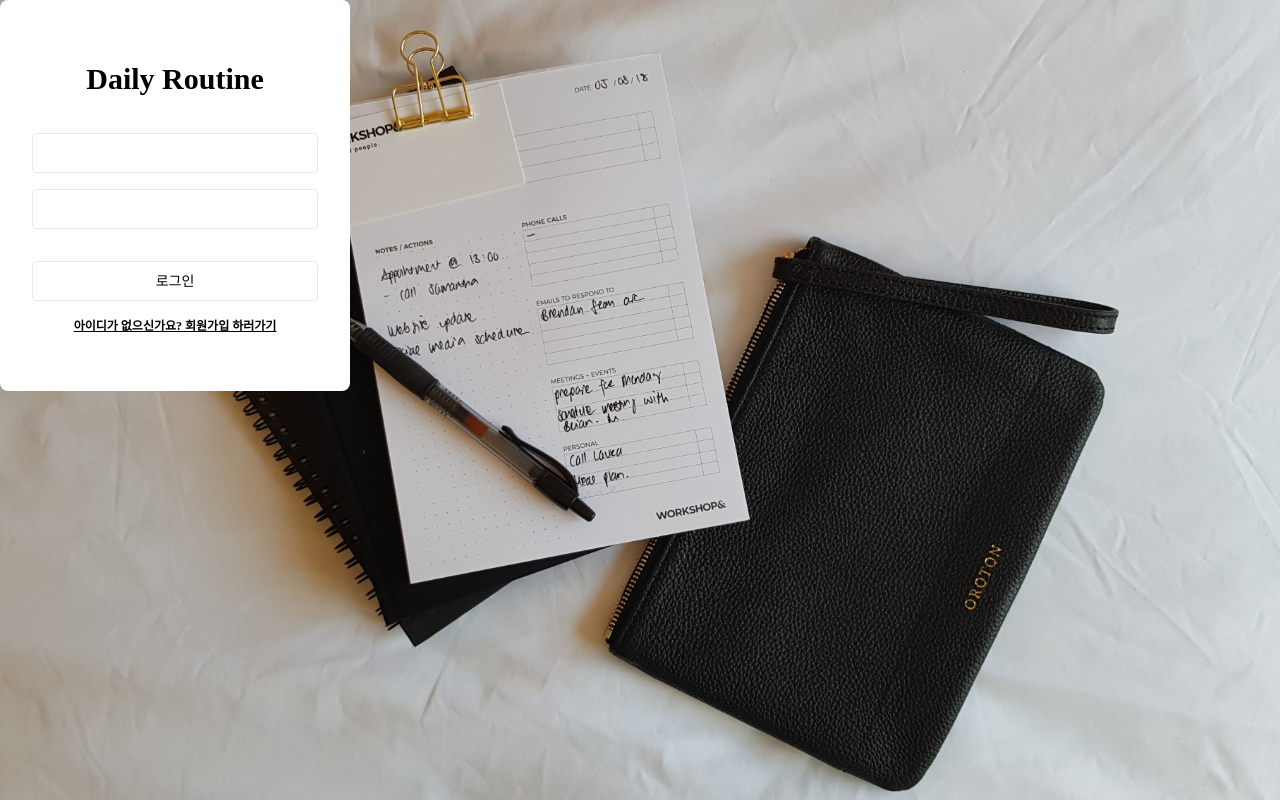
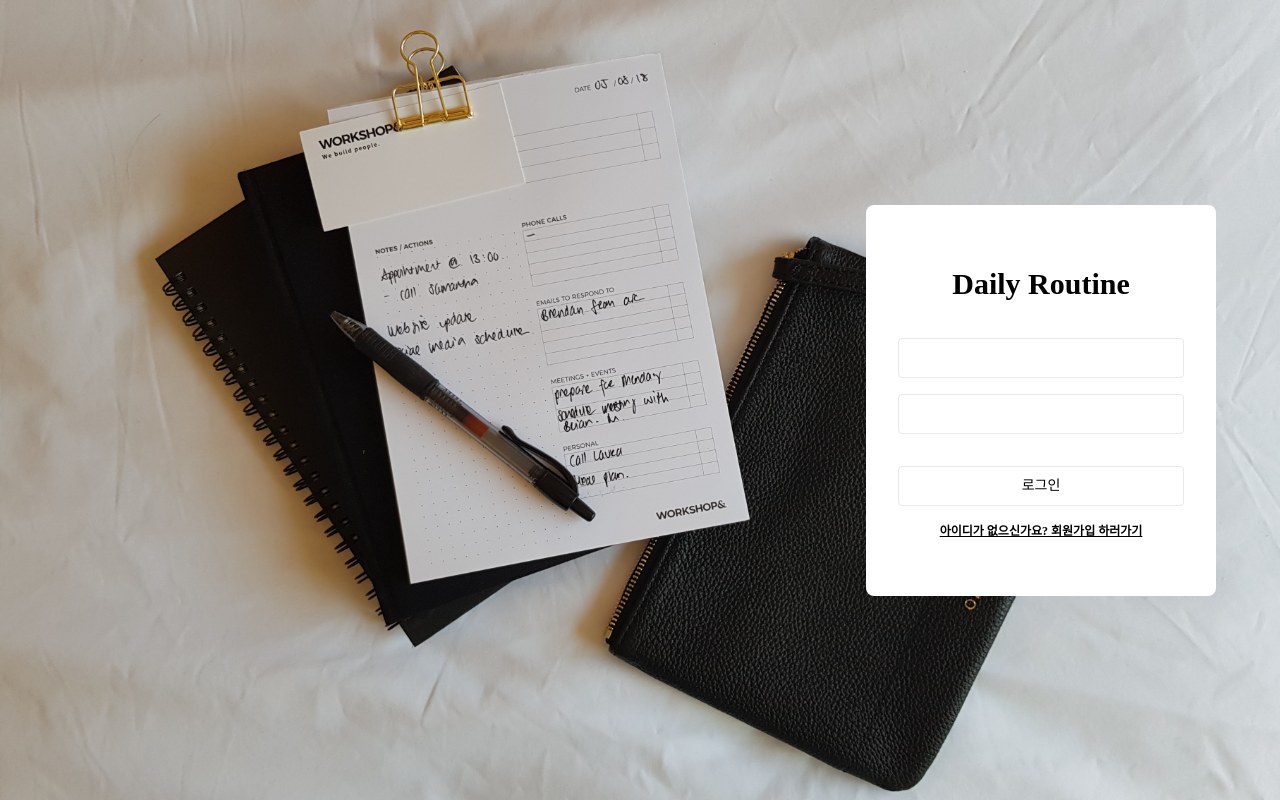
Before and after one commit to Jii-Yeong/daily-routine, a React (Vite) app: page / in a window 1280 px wide. Built offline with nearby package versions, Linux system fonts and the light colour scheme; no server answers.

Commit message:
fix: 로그인 패널 위치조정

```diff
--- a/src/pages/landing/Landing.scoped.scss
+++ b/src/pages/landing/Landing.scoped.scss
@@ -1,7 +1,10 @@
 .landing-page {
   width: 100%;
   height: 100%;
+  @include flexCol(center, flex-end);
+
   .login-panel-wrapper {
+    margin: 64px;
     position: absolute;
     z-index: 1;
   }
@@ -9,6 +12,5 @@
     width: 100%;
     height: 100%;
     object-fit: cover;
-    position: absolute;
   }
 }
```
